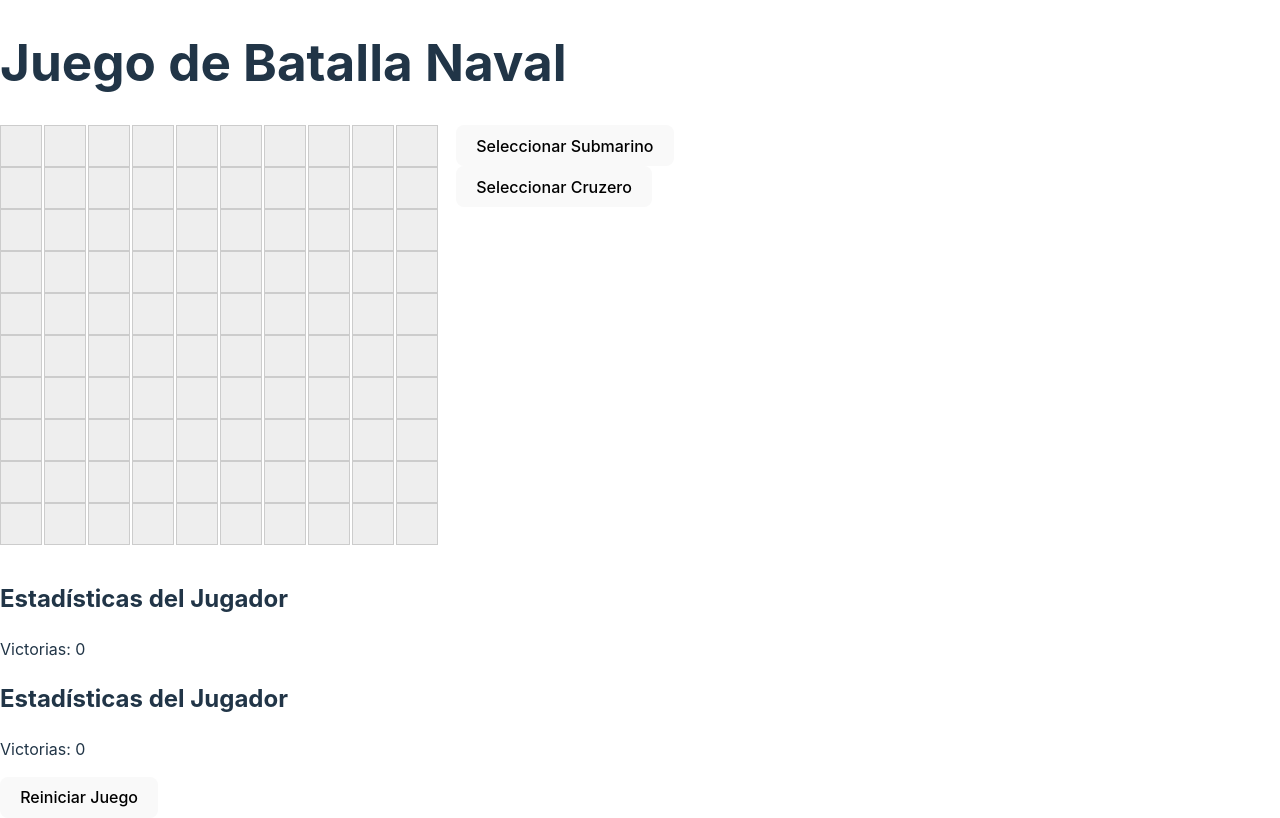
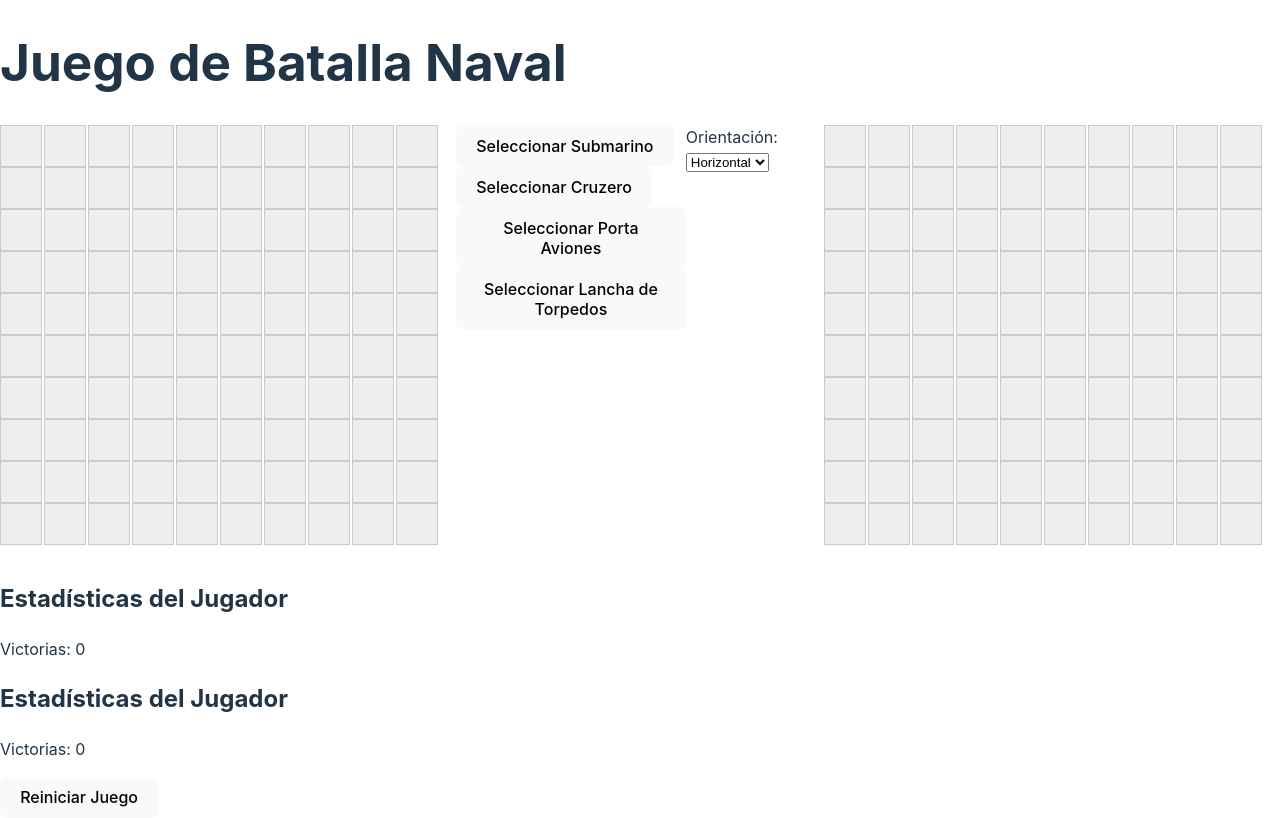
Before and after one commit to nhubczyk/unq-ui-nicolas-hubczyk-trabajo-final, a React (Vite) app: page / in a window 1280 px wide. Built offline with nearby package versions, Linux system fonts and the light colour scheme.

Commit message:
Se sube nuevo avance del juego.

```diff
--- a/src/App.jsx
+++ b/src/App.jsx
@@ -7,20 +7,23 @@ import ComputerPlayer from './components/ComputerPlayer';
 import PlayerStats from './components/PlayerStats';
 import Submarine from './components/Submarine';
 import Cruise from './components/Cruise';
-
+import AircraftCarrier from './components/AircraftCarrier';
+import TorpedoBoat from './components/TorpedoBoat';
 import './styles/styles.css';
+import BoardComputer from './components/BoardComputer';
 
 const App = () => {
   // Estado del juego
   const [playerBoard, setPlayerBoard] = useState([]);
-
   const [computerBoard, setComputerBoard] = useState([]);
-
   const [selectedShip, setSelectedShip] = useState(null);
+  const [selectedOrientation, setSelectedOrientation] = useState('horizontal');
+  const [playerGuessBoard, setPlayerGuessBoard] = useState([]);
 
   useEffect(() => {
     setPlayerBoard(Array(10).fill(null).map(() => Array(10).fill("empty")));
     setComputerBoard(Array(10).fill(null).map(() => Array(10).fill("empty")));
+    setPlayerGuessBoard(Array(10).fill(null).map(() => Array(10).fill("empty")));
   },[])
 
 
@@ -33,38 +36,50 @@ const App = () => {
       alert("El juego ya ha terminado. Reinicie para jugar de nuevo.");
   }},[gameOver])
 
+  const handleClick = (rowIndex, colIndex) => {
+    const newPlayerGuessBoard = [...playerGuessBoard];
+    if (playerGuessBoard[rowIndex][colIndex] === 'empty') {
+      if (computerBoard[rowIndex][colIndex] !== "empty") {
+        newPlayerGuessBoard[rowIndex][colIndex] = 'red';
+      }
+      else {
+        newPlayerGuessBoard[rowIndex][colIndex] = 'blue';
+      }
+      setPlayerGuessBoard(newPlayerGuessBoard)
+    } else {
+      alert("Ya hiciste click en esta celda");
+    }
+  };
+
    // Función para manejar el clic en una celda del jugador durante la fase de selección de barcos
    const shipSelectPosition = (row, col) => {
     if (selectedShip) {
-      // Clonar el tablero para evitar mutar directamente el estado
       const newPlayerBoard = [...playerBoard];
+      const positionsOccupied = calculatePositionsOccupied(newPlayerBoard, row, col, selectedShip.length, selectedOrientation);
 
-      // Verificar si las celdas están disponibles para el submarino
-      const positionsOccupied = newPlayerBoard
-        .slice(row, row + selectedShip.length)
-        .every((r) => r[col] === "empty");
-
-      if (positionsOccupied && row + selectedShip.length <= 10) {
-        // Colocar el submarino en las posiciones
+      if (("vertical" == selectedOrientation && positionsOccupied && row + selectedShip.length < 10)
+            || ("horizontal" == selectedOrientation && positionsOccupied && col + selectedShip.length < 10)) {
         for (let i = 0; i < selectedShip.length; i++) {
-          newPlayerBoard[row + i][col] = selectedShip.name;
+          if (selectedOrientation === 'vertical') {
+            newPlayerBoard[row][col + i] = selectedShip.name;
+          } else {
+            newPlayerBoard[row + i][col] = selectedShip.name;
+          }
         }
-
-
-        // Restablecer el estado del submarino seleccionado
         setSelectedShip(null);
-
-        // Actualizar el estado del tablero del jugador
         setPlayerBoard(newPlayerBoard);
-
-        // Cambiar el turno
         setIsPlayerTurn(false);
-
-        // Lógica adicional según sea necesario
       } else {
-        // El usuario seleccionó una posición inválida para el submarino
         alert("Posición inválida. Elija otra.");
       }
+    }
+  };
+
+  const calculatePositionsOccupied = (board, row, col, length, orientation) => {
+    if (orientation === 'vertical') {
+      return board[row].slice(col, col + length).every((c) => c === 'empty')
+    }else {
+      return board.slice(row, row + length).every((r) => r[col] === 'empty')
     }
   };
 
@@ -151,10 +166,9 @@ const App = () => {
 
   // Función para iniciar un nuevo juego
   const startNewGame = () => {
-    // Lógica para reiniciar el estado del juego
-    // Puedes reiniciar el estado del tablero del jugador y la computadora aquí
     setPlayerBoard(Array(10).fill(null).map(() => Array(10).fill("empty")));
     setComputerBoard(Array(10).fill(null).map(() => Array(10).fill("empty")));
+    handleSelectShipPosition();
     setIsPlayerTurn(true);
     setGameOver(false);
   };
@@ -174,8 +188,28 @@ const App = () => {
           <Cruise
           isSelected={selectedShip !== null && selectedShip.name == 'cruise'}
           onSelect={() => setSelectedShip({ name: 'cruise', length: 4 })} />
+          <AircraftCarrier
+          isSelected={selectedShip !== null && selectedShip.name == 'aircraftcarrier'}
+          onSelect={() => setSelectedShip({ name: 'aircraftcarrier', length: 4 })} />
+          <TorpedoBoat
+          isSelected={selectedShip !== null && selectedShip.name == 'torpedoboat'}
+          onSelect={() => setSelectedShip({ name: 'torpedoboat', length: 2 })} />
         </div>
+        <div>
+            <label>Orientación:</label>
+            <select
+              value={selectedOrientation}
+              onChange={(e) => setSelectedOrientation(e.target.value)}
+            >
+              <option value="horizontal">Horizontal</option>
+              <option value="vertical">Vertical</option>
+            </select>
+          </div>
+          <div className="board-container">
+            <BoardComputer boardComputer={playerGuessBoard} onClick={handleClick} />
+          </div>
       </div>
+      <div>
       {/* ... (otros componentes y lógica) */}
       <ComputerPlayer computerBoard={computerBoard} isPlayerTurn={isPlayerTurn} onComputerTurn={handleComputerTurn} />
       {/* ... (otros componentes y lógica) */}
@@ -183,6 +217,7 @@ const App = () => {
       <PlayerStats wins={computerWins} />
       <button onClick={startNewGame}>Reiniciar Juego</button>
     </div>
+  </div>
   );
 };
 
--- /dev/null
+++ b/src/components/AircraftCarrier.jsx
@@ -0,0 +1,16 @@
+import aircraftCarrierImage from '../image/portaAviones.png';
+import React, { useEffect, useState } from 'react';
+
+const AircraftCarrier = ({ isSelected, onSelect }) => {
+    return (
+      <div>
+        {isSelected ? (
+          <img className="ship-image" src={aircraftCarrierImage} alt="AircraftCarrier" />
+        ) : (
+          <button onClick={onSelect}>Seleccionar Porta Aviones</button>
+        )}
+      </div>
+    );
+};
+
+export default AircraftCarrier;
--- a/src/components/Board.jsx
+++ b/src/components/Board.jsx
@@ -6,7 +6,12 @@ const calculateShipImage = ( board, rowIndex, colIndex ) => {
   if (colIndex >= 0 && rowIndex >= 0 && board[rowIndex][colIndex] !== "empty"){
     const shipType = board[rowIndex][colIndex];
     if ( (rowIndex == 0 || board[rowIndex - 1][colIndex] !== shipType) && (colIndex == 0 || board[rowIndex][colIndex -1] !== shipType)){
-      return {height: 1, width: 4};
+      if (rowIndex + 1 <= 10 && board[rowIndex + 1][colIndex] === shipType) {
+        return {height: 1, width: 4};
+      }
+      else {
+        return {height: 4, width: 1 };
+      }
     }
   }
   return null;
--- /dev/null
+++ b/src/components/BoardComputer.jsx
@@ -0,0 +1,32 @@
+import React from 'react';
+import Cell from './Cell';
+import Ship from './Ship';
+
+const BoardComputer = ({ boardComputer, onClick }) => {
+
+  return (
+    <div className="board">
+      {boardComputer.map((row, rowIndex) => (
+        <div key={rowIndex} className="row">
+          {row.map((cellValue, colIndex) => (
+            <Cell
+              key={`${rowIndex}-${colIndex}`}
+              value={cellValue}
+              onClick={() => onClick(rowIndex, colIndex)}
+            >
+              {cellValue === 'ship' && (
+                <Ship
+                  length={3}
+                  orientation="horizontal"
+                  position={{ top: `${rowIndex * 40}px`, left: `${colIndex * 40}px` }}
+                />
+              )}
+            </Cell>
+          ))}
+        </div>
+      ))}
+    </div>
+  );
+};
+
+export default BoardComputer;
--- a/src/components/Cell.jsx
+++ b/src/components/Cell.jsx
@@ -1,23 +1,30 @@
 import React, { useEffect, useState } from 'react';
 import submarineImage from '../image/submarino.png';
 import cruiseImage from '../image/imagenCruzero.png';
+import aircraftCarrierImage from '../image/portaAviones.png';
+import torpedoBoatImage from '../image/lanchaDeTorpedos.png';
 
 const Cell = ({ value, onClick, headShip}) => {
   const [ship, setShip] = useState(null);
+  const [isVertical, setIsVertical] = useState(null);
   const shipImageDictionary = {
     "submarine" : submarineImage,
     "cruise" : cruiseImage,
+    "aircraftcarrier" : aircraftCarrierImage,
+    "torpedoboat" : torpedoBoatImage,
   }
 
   useEffect(() => {
     if (headShip) {
       setShip(headShip);
+      setIsVertical(headShip.height > headShip.width);
     }
   },[headShip])
 
   return (
     <div className={`cell ${value}`} onClick={onClick}>
-      {ship && <img style={{height: ship.height * 40, width: ship.width * 44, marginLeft: ship.width * 33}} src={shipImageDictionary[value]} alt={value} className="cell-ship-image"/>}
+      {ship && <img style={{height: isVertical ? 41.5: 40, width: isVertical ? ship.height * 41.5: ship.width * 44, marginLeft: ! (isVertical) && ship.width * 33, marginTop: isVertical && ship.height * 31.5, transform: isVertical && "rotate(90deg)"}}
+          src={shipImageDictionary[value]} alt={value} className="cell-ship-image"/>}
     </div>
   );
 };
--- /dev/null
+++ b/src/components/TorpedoBoat.jsx
@@ -0,0 +1,16 @@
+import torpedoBoatImage from '../image/lanchaDeTorpedos.png';
+import React, { useEffect, useState } from 'react';
+
+const TorpedoBoat = ({ isSelected, onSelect }) => {
+    return (
+      <div>
+        {isSelected ? (
+          <img className="ship-image" src={torpedoBoatImage} alt="TorpedoBoat" />
+        ) : (
+          <button onClick={onSelect}>Seleccionar Lancha de Torpedos</button>
+        )}
+      </div>
+    );
+};
+
+export default TorpedoBoat;
--- a/src/styles/styles.css
+++ b/src/styles/styles.css
@@ -27,6 +27,14 @@
     background-color: blue;
 }
 
+.red {
+    background-color: red;
+}
+
+.blue {
+    background-color: blue;
+}
+
 .game-container {
     display: flex;
     justify-content: space-between;
```
Also changed, not shown: src/image/portaAviones.png (renamed from src/image/Captura de pantalla 2023-12-09 220339.png).
